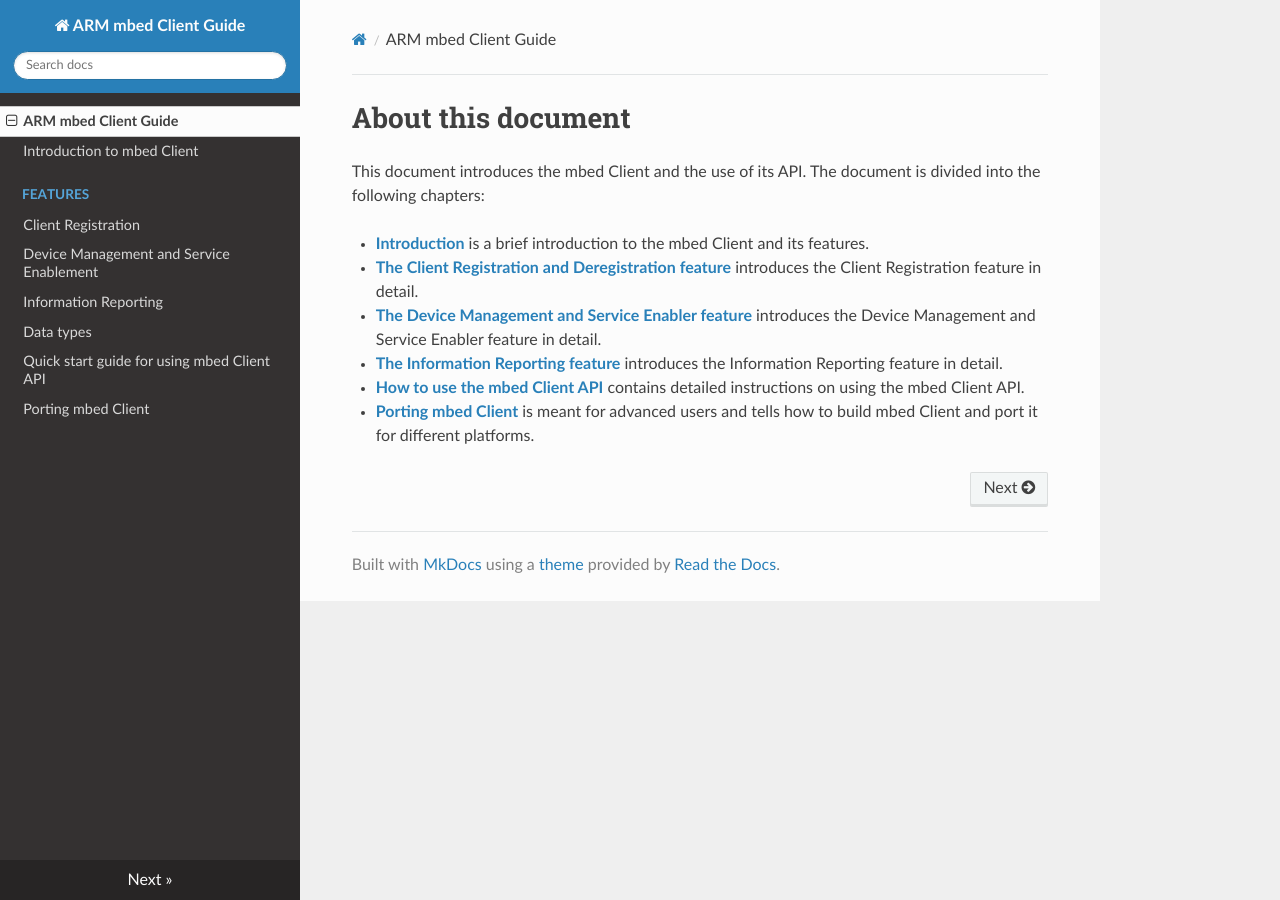
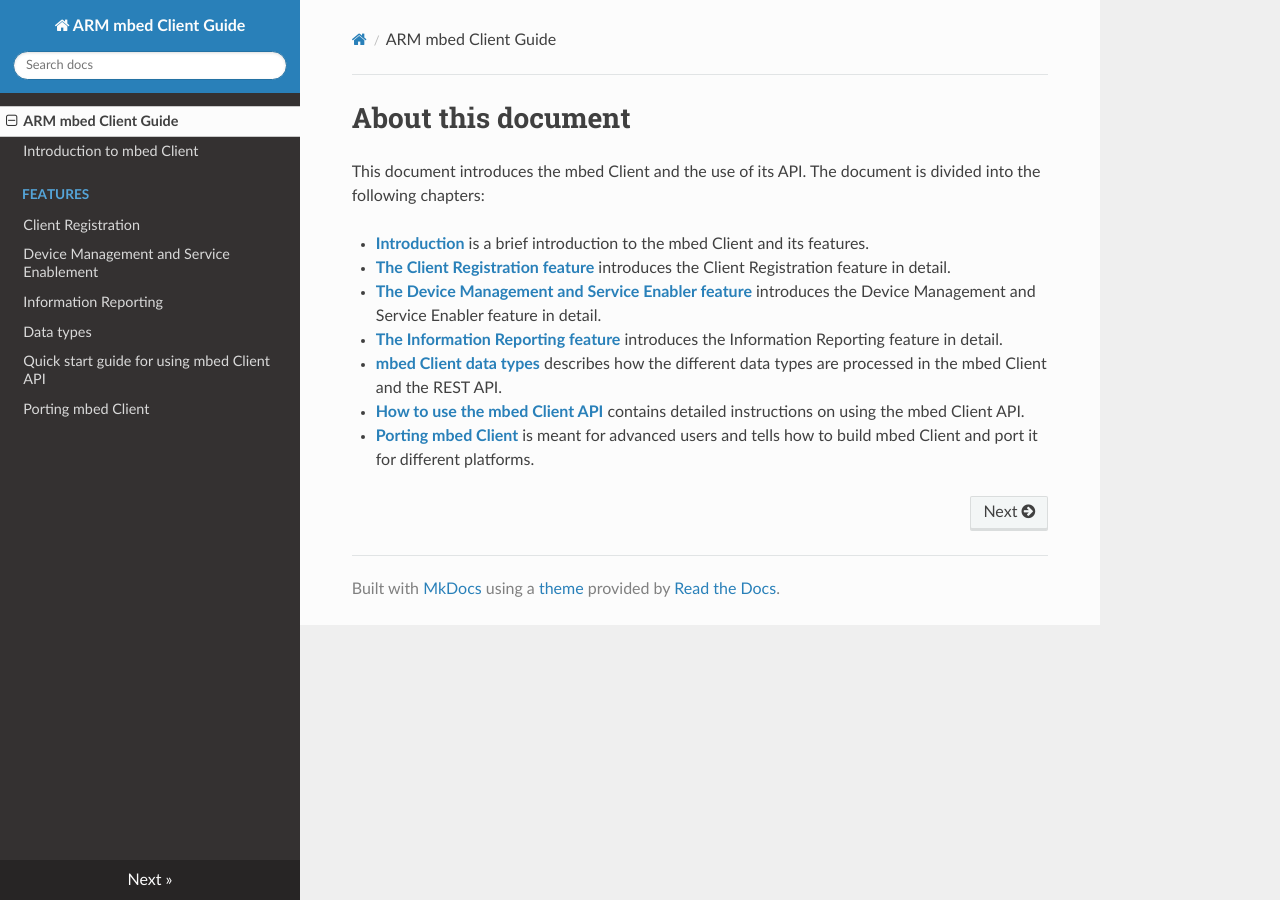
Before and after one commit to ARMmbed/mbed-client, an MkDocs documentation site: the page built from docs/index.md, in a window 1280 px wide. Built offline with MkDocs 1.6.1, drawn with Linux system fonts in a browser that asks for light colours; nearby versions of some CDN libraries; old or Windows-style settings are respelled for this version of MkDocs.

Commit message:
added data types chapter

```diff
--- a/docs/index.md
+++ b/docs/index.md
@@ -4,8 +4,9 @@
 This document introduces the mbed Client and the use of its API. The document is divided into the following chapters:
 
 - [**Introduction**](Introduction.md) is a brief introduction to the mbed Client and its features.
-- [**The Client Registration and Deregistration feature**](client_reg_dereg.md) introduces the Client Registration feature in detail.
+- [**The Client Registration feature**](client_reg_dereg.md) introduces the Client Registration feature in detail.
 - [**The Device Management and Service Enabler feature**](dev_man_serv_enable.md) introduces the Device Management and Service Enabler feature in detail.
 - [**The Information Reporting feature**](info_reporting.md) introduces the Information Reporting feature in detail.
+- [**mbed Client data types**](data_types.md) describes how the different data types are processed in the mbed Client and the REST API.
 - [**How to use the mbed Client API**](Howto.md) contains detailed instructions on using the mbed Client API.
 - [**Porting mbed Client**](porting-guide.md) is meant for advanced users and tells how to build mbed Client and port it for different platforms.
```
